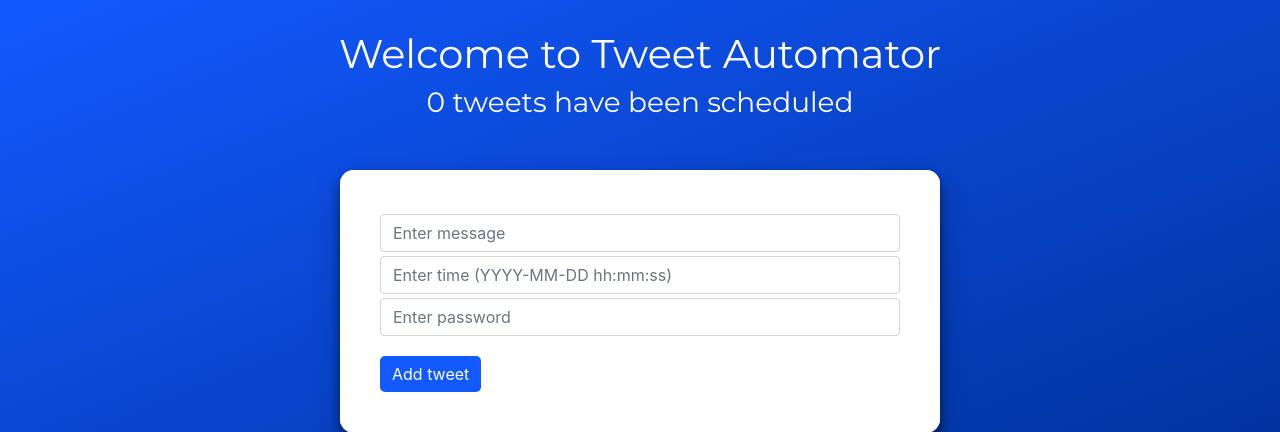
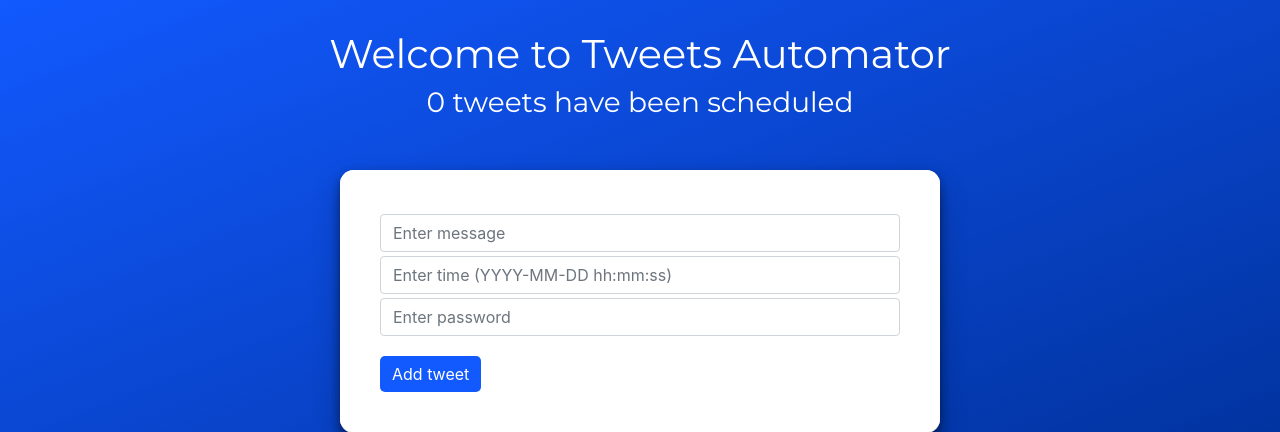
Before and after one commit to ashu24012001/Tweet-Automator, a Flask app: page / in a window 1280 px wide. Shown: the top 432 px of the page. Run offline with Flask 3, Linux system fonts and the light colour scheme; data that the repository does not hold is empty; some libraries are stand-ins or nearby versions.

Commit message:
changed app name

```diff
--- a/app/templates/base.html
+++ b/app/templates/base.html
@@ -2,7 +2,7 @@
 <html>
 
 <head>
-    <title>Tweet Automator</title>
+    <title>Tweets Automator</title>
 
     <link rel="stylesheet" href="https://stackpath.bootstrapcdn.com/bootstrap/4.4.1/css/bootstrap.min.css"
         integrity="sha384-Vkoo8x4CGsO3+Hhxv8T/Q5PaXtkKtu6ug5TOeNV6gBiFeWPGFN9MuhOf23Q9Ifjh" crossorigin="anonymous">
@@ -101,7 +101,7 @@
 <body>
     <div class="container">
 
-        <h1>Welcome to Tweet Automator</h1>
+        <h1>Welcome to Tweets Automator</h1>
         <!-- TODO: number of tweets -->
          <h3>{{num_open_tweets}} tweets have been scheduled</h3>
 
```
